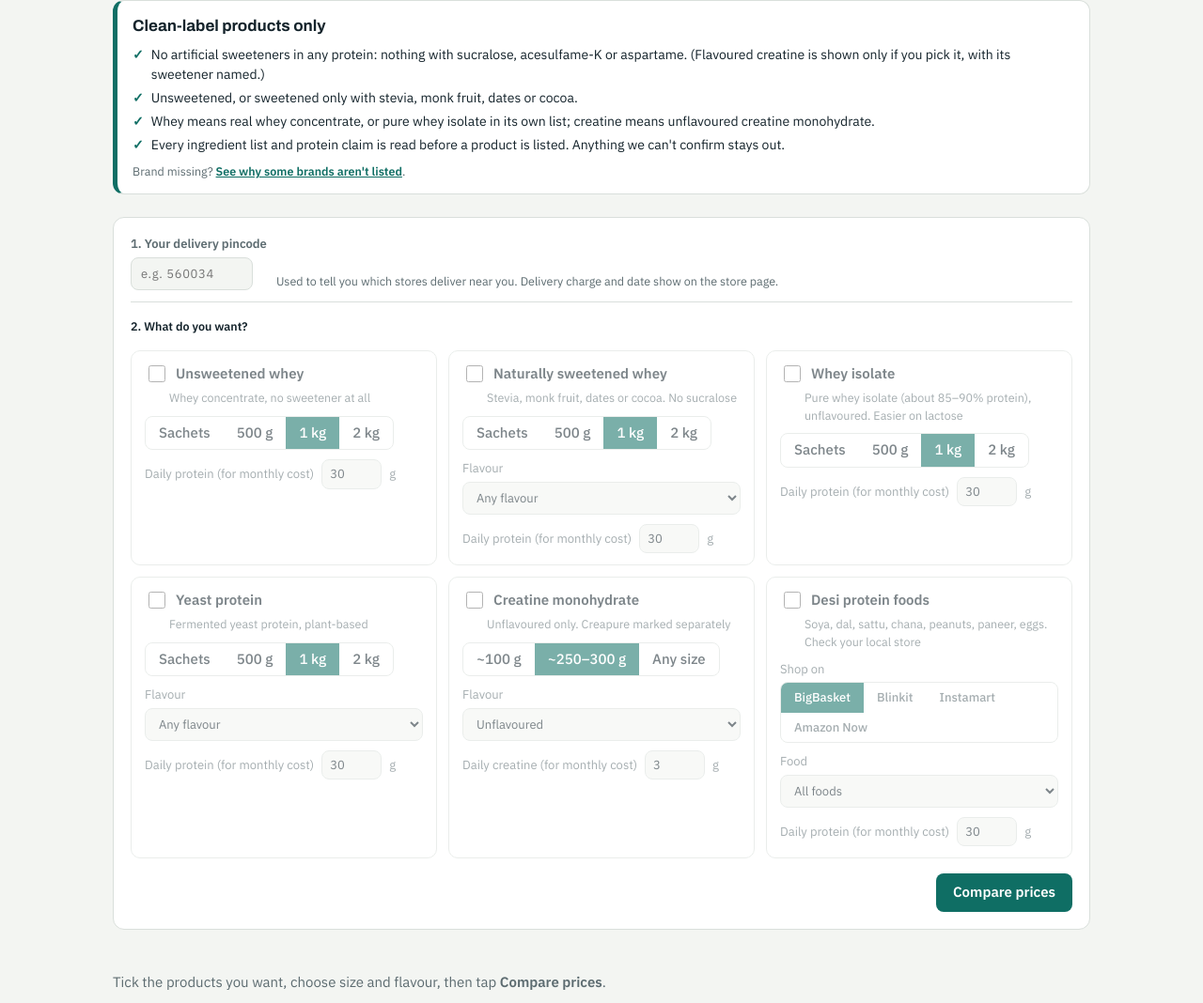
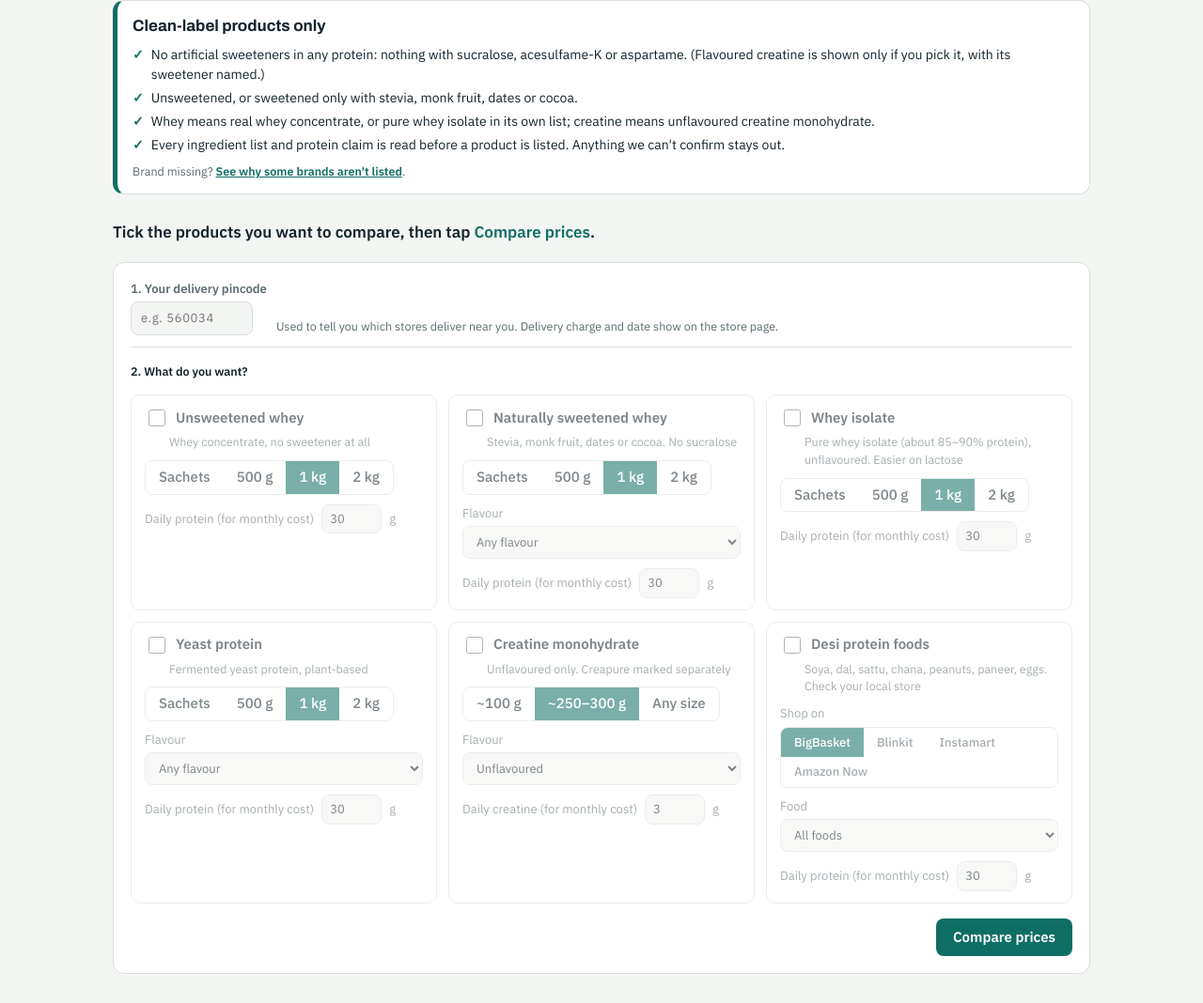
Before and after one commit to suggi-ai/WheyWize, a plain HTML site: page index.html in a window 1280 px wide. Shown: the part 244-1312 px from the top of the page at 94% size. Drawn offline with Linux system fonts and the light colour scheme.

Commit message:
Bold how-to line above the pincode box
Co-Authored-By: Claude Opus 5.5 <noreply@anthropic.com>
Claude-Session: https://claude.ai/code/session_01QhVQmmx695JmVTWEN31xQJ

```diff
--- a/index.html
+++ b/index.html
@@ -96,6 +96,8 @@ a.buy:hover{background:var(--accent-soft)}
 .wrap>*{min-width:0}
 .stamp .chip,.card .chip,td .chip{white-space:normal;max-width:100%}
 .empty{color:var(--muted);padding:6px 0}
+.howto{font-weight:700;font-size:17px;color:var(--ink);margin:4px 0 -6px}
+.howto .nb{color:var(--accent);white-space:nowrap}
 .notes{display:grid;gap:10px;font-size:13.5px;color:var(--muted)}
 .notes h3{font-family:var(--display);font-size:15px;color:var(--ink);margin:0}
 .notes ul{margin:0;padding-left:18px;display:grid;gap:3px}
@@ -155,6 +157,7 @@ a.buy:hover{background:var(--accent-soft)}
     <span class="meta">Brand missing? <a href="#why">See why some brands aren't listed</a>.</span>
   </section>
 
+  <p class="howto">Tick the products you want to compare, then tap <span class="nb">Compare prices</span>.</p>
   <form id="f" autocomplete="off">
     <div class="pin pinfirst">
       <div class="field">
@@ -334,7 +337,7 @@ function cheapestWhey(){
 let compared=false;
 function render(){
   const out=document.getElementById("out"); out.innerHTML="";
-  if(!compared){out.innerHTML=`<p class="empty">Tick the products you want, choose size and flavour, then tap <strong>Compare prices</strong>.</p>`;return;}
+  if(!compared) return;
   const pin=document.getElementById("pincode").value.trim();
   const active=CATS.filter(c=>state[c.key].on);
   if(!active.length){out.innerHTML=`<p class="empty">Tick at least one product type above, then tap Compare prices.</p>`;return;}
```
